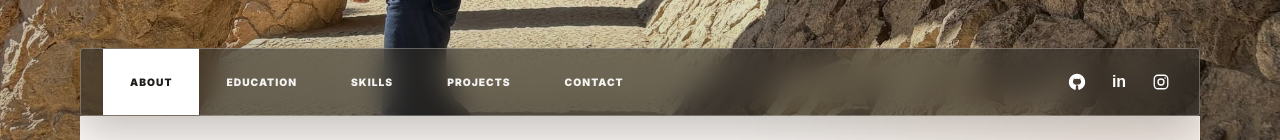
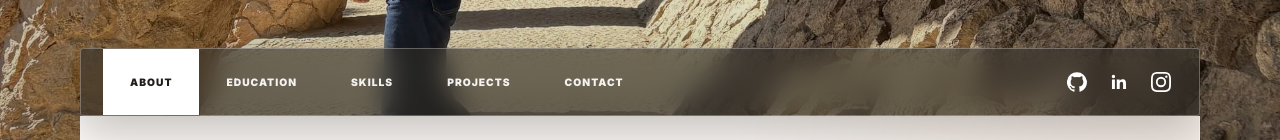
Before and after one commit to MerApost/merapost.github.io, a React (Create React App) app: page / in a window 1280 px wide. Shown: the part 660-800 px from the top of the page. Built offline with nearby package versions, Linux system fonts and the light colour scheme.

Commit message:
icon github

```diff
--- a/src/Components/Header/Header.css
+++ b/src/Components/Header/Header.css
@@ -73,6 +73,14 @@
   stroke-width: 1.8;
 }
 
+.header-socials .github-icon,
+.header-socials .brand-icon {
+  width: 20px;
+  height: 20px;
+  fill: currentColor;
+  stroke: none;
+}
+
 .header-socials svg rect,
 .header-socials svg circle:not(.fill-dot) { fill: none; }
 
--- a/src/Components/Header/Header.jsx
+++ b/src/Components/Header/Header.jsx
@@ -21,11 +21,19 @@ function Header({ navItems, socials }) {
             aria-label={social.label}
           >
             {social.label === "GitHub" && (
-              <svg viewBox="0 0 24 24" aria-hidden="true"><path d="M12 2a10 10 0 0 0-3.16 19.49c.5.09.68-.22.68-.48v-1.87c-2.78.6-3.37-1.18-3.37-1.18-.45-1.16-1.11-1.47-1.11-1.47-.91-.62.07-.61.07-.61 1 .07 1.53 1.03 1.53 1.03.9 1.53 2.35 1.09 2.92.83.09-.65.35-1.09.64-1.34-2.22-.25-4.55-1.11-4.55-4.94 0-1.09.39-1.98 1.03-2.68-.1-.25-.45-1.27.1-2.64 0 0 .84-.27 2.75 1.02A9.57 9.57 0 0 1 12 6.82a9.6 9.6 0 0 1 2.5.34c1.91-1.29 2.75-1.02 2.75-1.02.55 1.37.2 2.39.1 2.64.64.7 1.03 1.59 1.03 2.68 0 3.84-2.34 4.68-4.57 4.93.36.31.68.92.68 1.85v2.77c0 .27.18.58.69.48A10 10 0 0 0 12 2Z" /></svg>
+              <svg className="github-icon" viewBox="0 0 24 24" aria-hidden="true">
+                <path d="M12 .3A12 12 0 0 0 8.2 23.7c.6.1.8-.3.8-.6v-2.3c-3.3.7-4-1.4-4-1.4-.5-1.4-1.3-1.8-1.3-1.8-1.1-.7.1-.7.1-.7 1.2.1 1.8 1.2 1.8 1.2 1.1 1.8 2.8 1.3 3.5 1 .1-.8.4-1.3.8-1.6-2.7-.3-5.5-1.3-5.5-5.9 0-1.3.5-2.4 1.2-3.2-.1-.3-.5-1.5.1-3.2 0 0 1-.3 3.3 1.2a11.4 11.4 0 0 1 6 0c2.3-1.5 3.3-1.2 3.3-1.2.6 1.7.2 2.9.1 3.2.7.8 1.2 1.9 1.2 3.2 0 4.6-2.8 5.6-5.5 5.9.4.4.8 1.1.8 2.2v3.4c0 .3.2.7.8.6A12 12 0 0 0 12 .3Z" />
+              </svg>
             )}
-            {social.label === "LinkedIn" && <span className="social-text linkedin">in</span>}
+            {social.label === "LinkedIn" && (
+              <svg className="brand-icon" viewBox="0 0 24 24" aria-hidden="true">
+                <path d="M20.45 20.45h-3.56v-5.57c0-1.33-.03-3.04-1.85-3.04-1.85 0-2.14 1.45-2.14 2.94v5.67H9.34V8.98h3.42v1.57h.05c.47-.9 1.64-1.85 3.37-1.85 3.6 0 4.27 2.37 4.27 5.46v6.29ZM5.32 7.41a2.06 2.06 0 1 1 0-4.12 2.06 2.06 0 0 1 0 4.12ZM7.1 20.45H3.54V8.98H7.1v11.47Z" />
+              </svg>
+            )}
             {social.label === "Instagram" && (
-              <svg viewBox="0 0 24 24" aria-hidden="true"><rect x="3" y="3" width="18" height="18" rx="5" /><circle cx="12" cy="12" r="4" /><circle cx="17.5" cy="6.5" r="1" className="fill-dot" /></svg>
+              <svg className="brand-icon" viewBox="0 0 24 24" aria-hidden="true">
+                <path d="M12 2.16c3.2 0 3.58.02 4.85.07 3.25.15 4.77 1.69 4.92 4.92.06 1.27.07 1.65.07 4.85s-.01 3.58-.07 4.85c-.15 3.23-1.67 4.77-4.92 4.92-1.27.06-1.65.07-4.85.07s-3.58-.01-4.85-.07c-3.26-.15-4.77-1.69-4.92-4.92-.06-1.27-.07-1.65-.07-4.85s.01-3.58.07-4.85C2.38 3.92 3.9 2.38 7.15 2.23 8.42 2.18 8.8 2.16 12 2.16ZM12 0C8.74 0 8.33.01 7.05.07 2.7.27.27 2.69.07 7.05.01 8.33 0 8.74 0 12s.01 3.67.07 4.95c.2 4.36 2.63 6.78 6.98 6.98C8.33 23.99 8.74 24 12 24s3.67-.01 4.95-.07c4.35-.2 6.78-2.62 6.98-6.98.06-1.28.07-1.69.07-4.95s-.01-3.67-.07-4.95C23.73 2.69 21.3.27 16.95.07 15.67.01 15.26 0 12 0Zm0 5.84A6.16 6.16 0 1 0 12 18.16 6.16 6.16 0 0 0 12 5.84Zm0 10.16a4 4 0 1 1 0-8 4 4 0 0 1 0 8Zm6.41-11.84a1.44 1.44 0 1 0 0 2.88 1.44 1.44 0 0 0 0-2.88Z" />
+              </svg>
             )}
           </a>
         ))}
```
